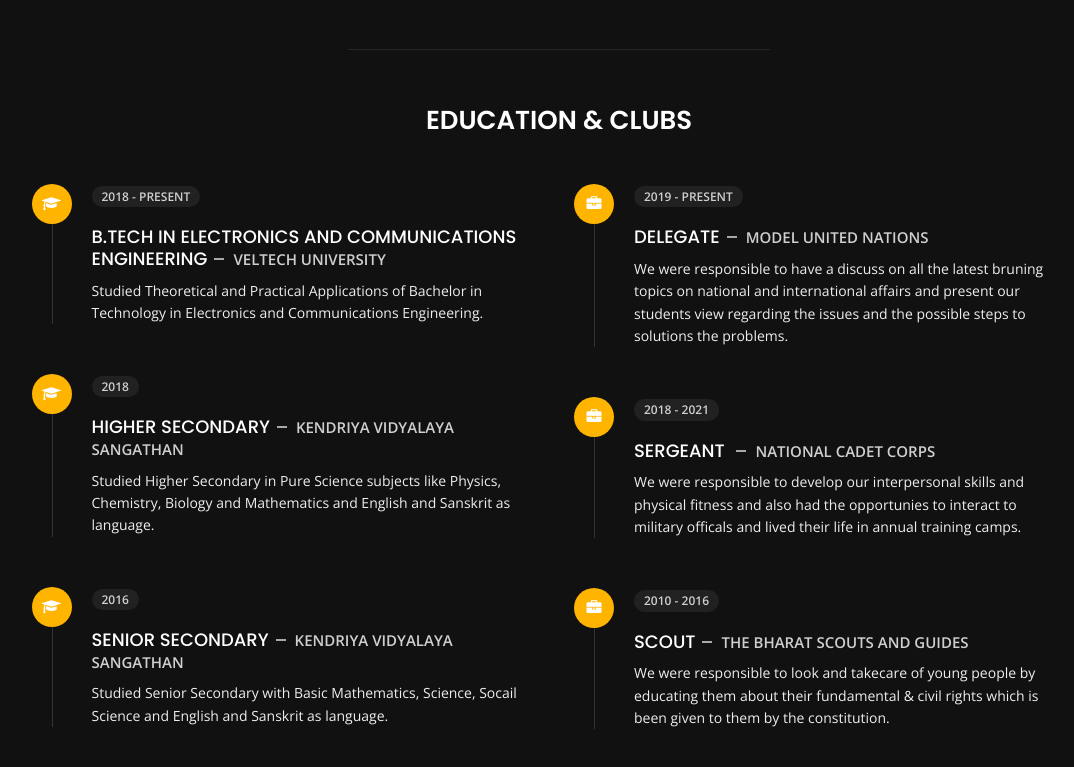
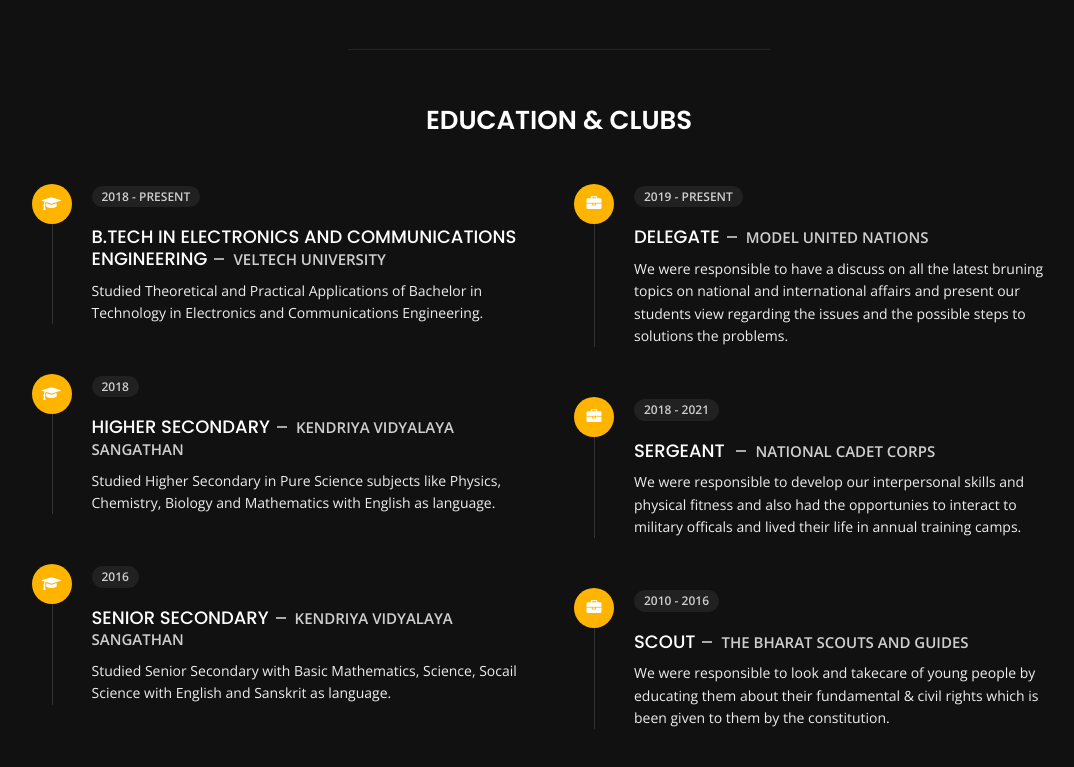
Before and after one commit to soubhikmandal2000/Portfolio-website, a plain HTML site: page about.html in a window 1280 px wide. Shown: the part 1293-2060 px from the top of the page, without its empty margins (81-1155 px from the left). Drawn offline with nearby package versions, Linux system fonts and the light colour scheme; a script that the page names is missing.

Commit message:
Update about.html

```diff
--- a/about.html
+++ b/about.html
@@ -278,7 +278,7 @@
                             </div>
                             <span class="time open-sans-font text-uppercase">2018</span>
                             <h5 class="poppins-font text-uppercase">Higher Secondary<span class="place open-sans-font">Kendriya Vidyalaya Sangathan</span></h5>
-                            <p class="open-sans-font">Studied Higher Secondary in Pure Science subjects like Physics, Chemistry, Biology and Mathematics and English and Sanskrit as language.</p>
+                            <p class="open-sans-font">Studied Higher Secondary in Pure Science subjects like Physics, Chemistry, Biology and Mathematics with English as language.</p>
                         </li>
                         <li>
                             <div class="icon">
@@ -286,7 +286,7 @@
                             </div>
                             <span class="time open-sans-font text-uppercase">2016</span>
                             <h5 class="poppins-font text-uppercase">Senior Secondary<span class="place open-sans-font">Kendriya Vidyalaya Sangathan</span></h5>
-                            <p class="open-sans-font">Studied Senior Secondary with Basic Mathematics, Science, Socail Science and English and Sanskrit as language.</p>
+                            <p class="open-sans-font">Studied Senior Secondary with Basic Mathematics, Science, Socail Science with English and Sanskrit as language.</p>
                         </li>
                     </ul>
                 </div>
```
